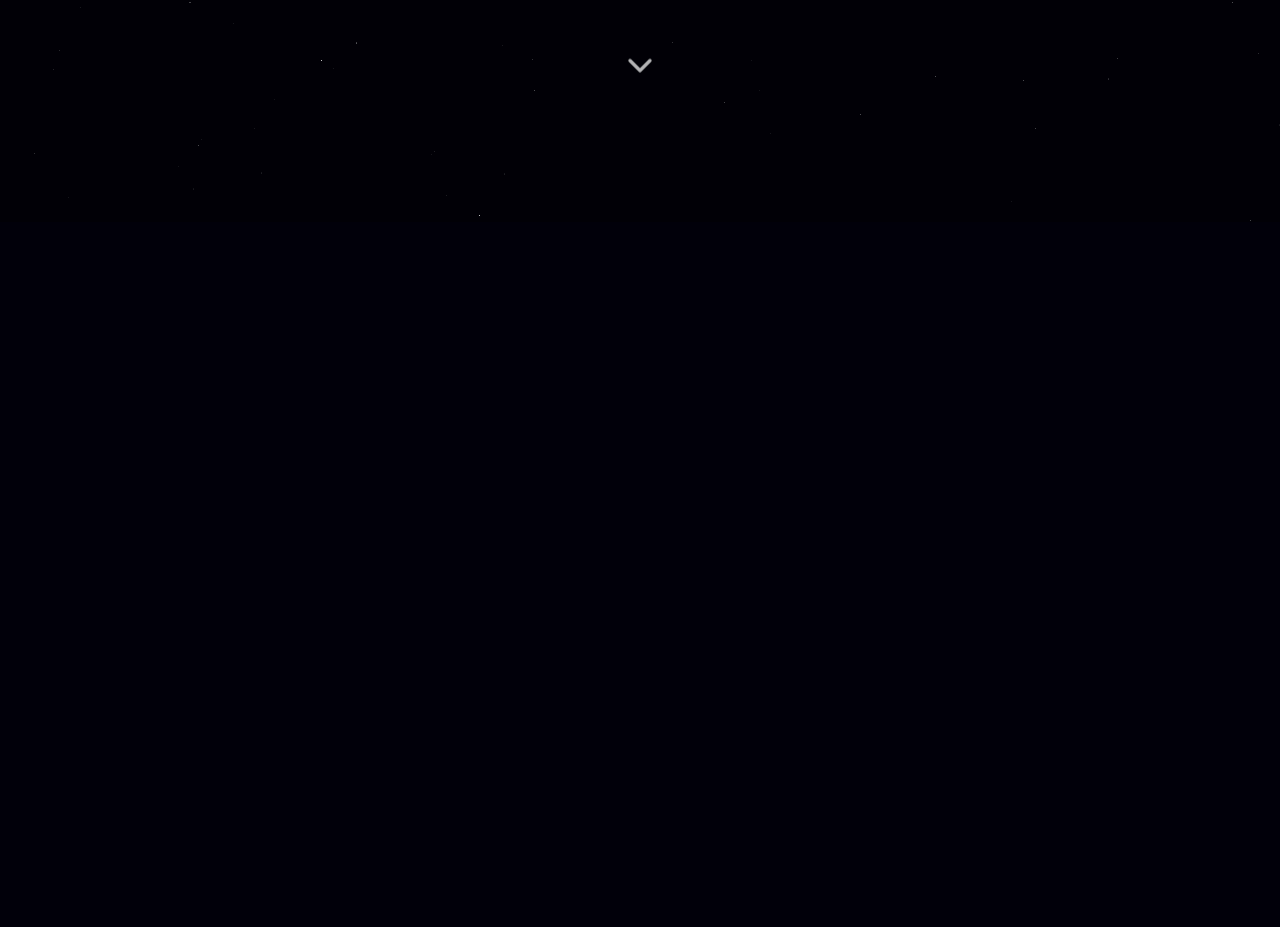
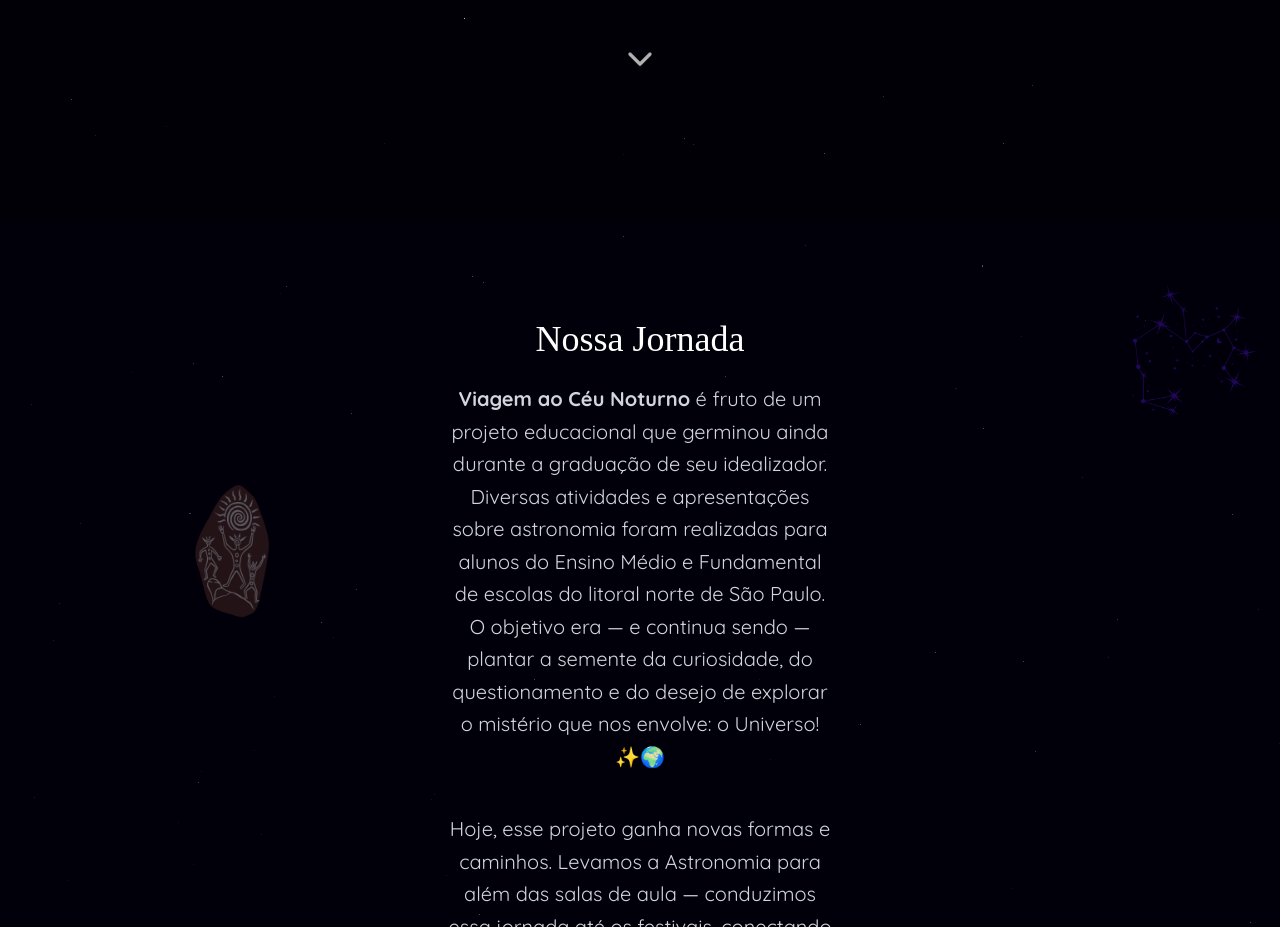
Before and after one commit to vinxcin/sativar-vet, a React (Vite) app: page / in a window 1280 px wide. Shown: the part 578-1505 px from the top of the page. Before the commit the page ends 800 px from the top, so only its background shows below. Built offline with nearby package versions, Linux system fonts and the light colour scheme; a web font is replaced by a local one.

Commit message:
commit atualizacao about

```diff
--- a/src/assets/img/index.ts
+++ b/src/assets/img/index.ts
@@ -1,4 +1,7 @@
 import LOGO_NAV_BAR from './logo_nav_bar.png'
 import BG_BLACK_HOLE from './blackhole_static.png'
+import  CONST_SARG from './constelacao_sagittarius.png'
+import  RUPESTRE_SOL from './rupestre_sol.png'
 
-export {LOGO_NAV_BAR, BG_BLACK_HOLE};
+
+export {LOGO_NAV_BAR, BG_BLACK_HOLE, CONST_SARG, RUPESTRE_SOL};
--- /dev/null
+++ b/src/components/main/About/index.tsx
@@ -0,0 +1,49 @@
+import { Images } from "@/constants"
+
+export default function About() {
+  return (
+    <section id="about" className="relative h-[100vh] text-white py-48 text-center">
+
+      <div className="absolute inset-0 z-0 overflow-hidden">
+        {Images.map((img, i) => (
+          <img
+            key={i}
+            src={img.src}
+            alt={img.name}
+            className="absolute w-52 opacity-35 animate-fadeInUp"
+            style={{
+              top: img.top,
+              left: img.left,
+            }}
+          />
+        ))}
+      </div>
+
+      <div className="relative z-10">
+        <h1 className="text-4xl title  mb-6">Nossa Jornada</h1>
+
+        <div className="max-w-[80vw] mx-auto">
+          <p className="text-xl leading-relaxed text-gray-300 px-8 md:px-80 text-center">
+            <span className="font-bold italic">Viagem ao Céu Noturno</span> é fruto de um projeto educacional que germinou ainda durante a graduação de seu idealizador.
+            Diversas atividades e apresentações sobre astronomia
+            foram realizadas para alunos do Ensino Médio e Fundamental de escolas do litoral norte de São Paulo.
+            O objetivo era — e continua sendo — plantar a semente da curiosidade, do questionamento e do desejo de explorar o mistério que nos envolve: o Universo! ✨🌍
+          </p>
+
+          <p className="text-xl leading-relaxed text-gray-300 px-8 md:px-80 pt-10 text-center">
+            Hoje, esse projeto ganha novas formas e caminhos. Levamos a <span className="italic">Astronomia</span> para além das salas de aula — conduzimos essa <span className="italic">jornada</span> até os festivais, conectando <span className="font-bold bg-gradient-to-r from-blue-400 via-teal-400 to-green-400 bg-clip-text text-transparent">ciência</span>, <span className="font-bold bg-gradient-to-r from-yellow-400 via-red-400 to-pink-400 bg-clip-text text-transparent">arte</span> e <span className="font-bold bg-gradient-to-r from-indigo-400 via-purple-500 to-pink-500 bg-clip-text text-transparent">cultura alternativa</span> em uma experiência única.
+          </p>
+          {/* <p className="text-3xl leading-relaxed text-gray-300 px-8 md:px-80 pt-10 text-center">
+            Este projeto também carrega um significado muito especial: é parte de um
+            <span className="italic font-semibold"> legado </span>
+            deixado por meu orientador na faculdade, Ricardo Roberto Plaza Teixeira, que recentemente nos deixou. Durante minha trajetória acadêmica,
+            ele foi um grande incentivador — alguém que acreditava profundamente no poder da
+            <span className="italic"> educação científica </span>
+            e na importância de compartilhar o conhecimento com sensibilidade e paixão.
+            <br /> Levar a <span className="italic">Viagem ao Céu Noturno</span> adiante é, para mim, uma forma de honrar tudo o que ele me ensinou e manter viva a luz que ele ajudou a acender em mim. 🌟 </p> */}
+
+        </div>
+      </div>
+    </section>
+  );
+}
--- a/src/components/main/index.tsx
+++ b/src/components/main/index.tsx
@@ -2,10 +2,11 @@ import Hero from "./Hero";
 import MediaBackground from "./BackgroundMedia";
 import NavBar from "./NavBar";
 import StarsBackground from "./BackgroundStars";
+import About from "./About";
 
 export default function LandingPage() {
     return (
-        <div className="relative w-full h-screen overflow-hidden">
+        <div className="relative w-full h-full overflow-hidden">
             <MediaBackground/>
 
             <div className="fixed top-0 left-0 w-full h-full bg-black/40 z-0" />
@@ -17,6 +18,7 @@ export default function LandingPage() {
             <main className="relative z-10 pt-[65px]">
                 <Hero />
             </main>
+                <About/>
         </div>
     );
 }
--- a/src/constants/index.ts
+++ b/src/constants/index.ts
@@ -1,6 +1,15 @@
+import {RUPESTRE_SOL, CONST_SARG} from '@/assets/img';
+
 export const NavBarItens = [
         { name: "Início", id: "home" },
         { name: "Sobre o Projeto", id: "about" },
         { name: "Oficinas & Vivências", id: "vivencias" },
         { name: "Contato", id: "contato" }
     ];
+
+
+export const Images = [
+    { src: RUPESTRE_SOL, name: "pedra rupestre", top: "40%", left: "10%" },
+    // { src: SOL, name: "SOL", top: "80%", left: "40%"  },
+    { src: CONST_SARG, name: "Constelacao Sagittarius", top: "15%", left: "85%" }
+];
```
Also changed, not shown: src/assets/img/constelacao_sagittarius.png (added), src/assets/img/rupestre_sol.png (added).
